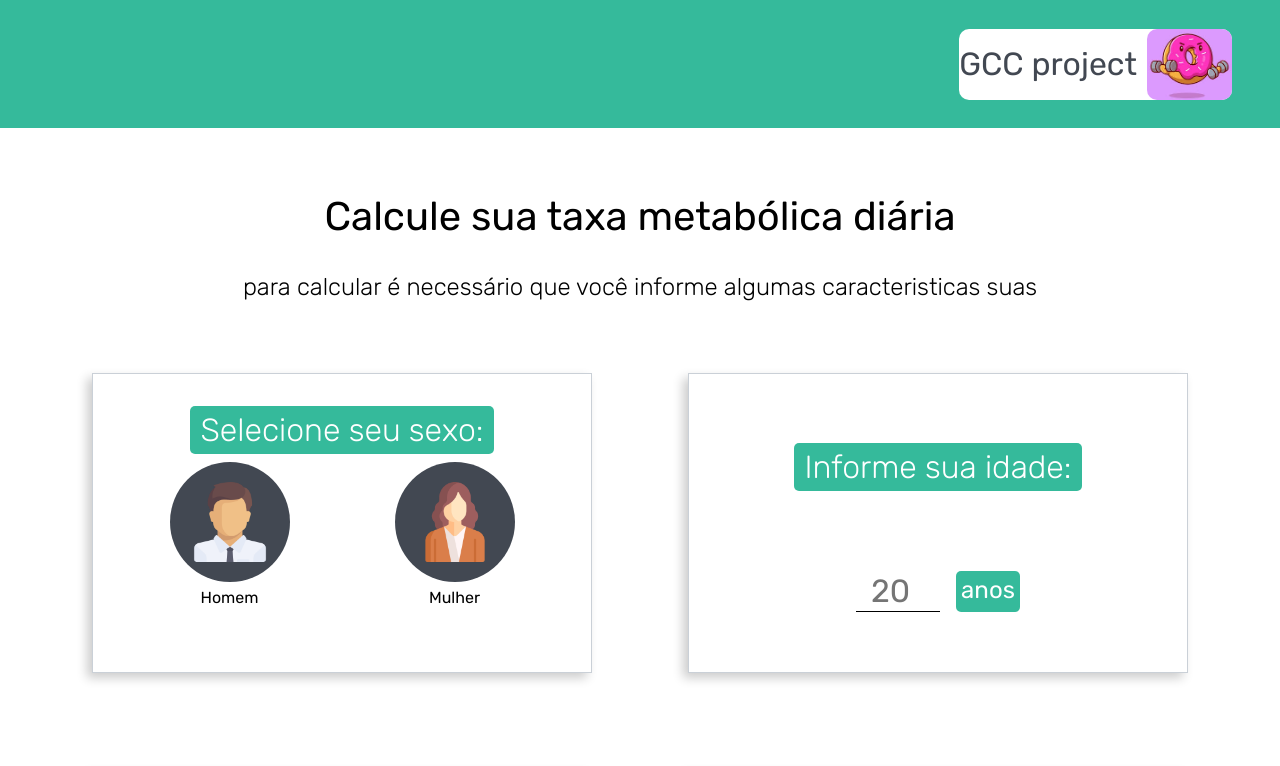
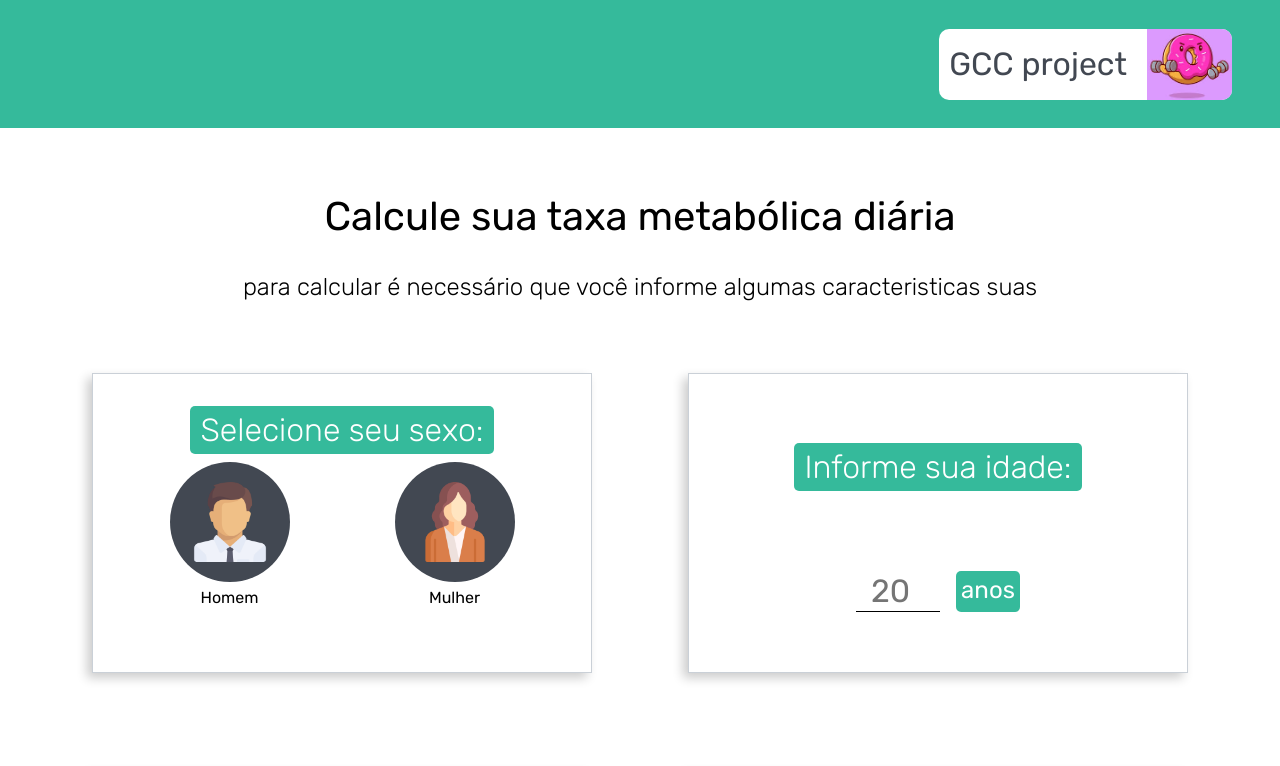
Before and after one commit to Cavalheiro-S/App-gerenciador-calorico, a plain HTML site: page index.html in a window 1280 px wide. Shown: the top 766 px of the page. Drawn offline with Linux system fonts and the light colour scheme.

Commit message:
Logo alterada

```diff
--- a/css/style.css
+++ b/css/style.css
@@ -38,10 +38,14 @@ header{
     margin: 0 3rem;
 }
 .logo img{
-    border-radius: 10px;
+    border-radius: 0px 10px 10px 0px;
     height: 71px;
     margin-left: 10px;
     width: 85px;
+}
+
+.logoTitle{
+    margin: 0px 10px 0px 10px
 }
 
 main{
```
